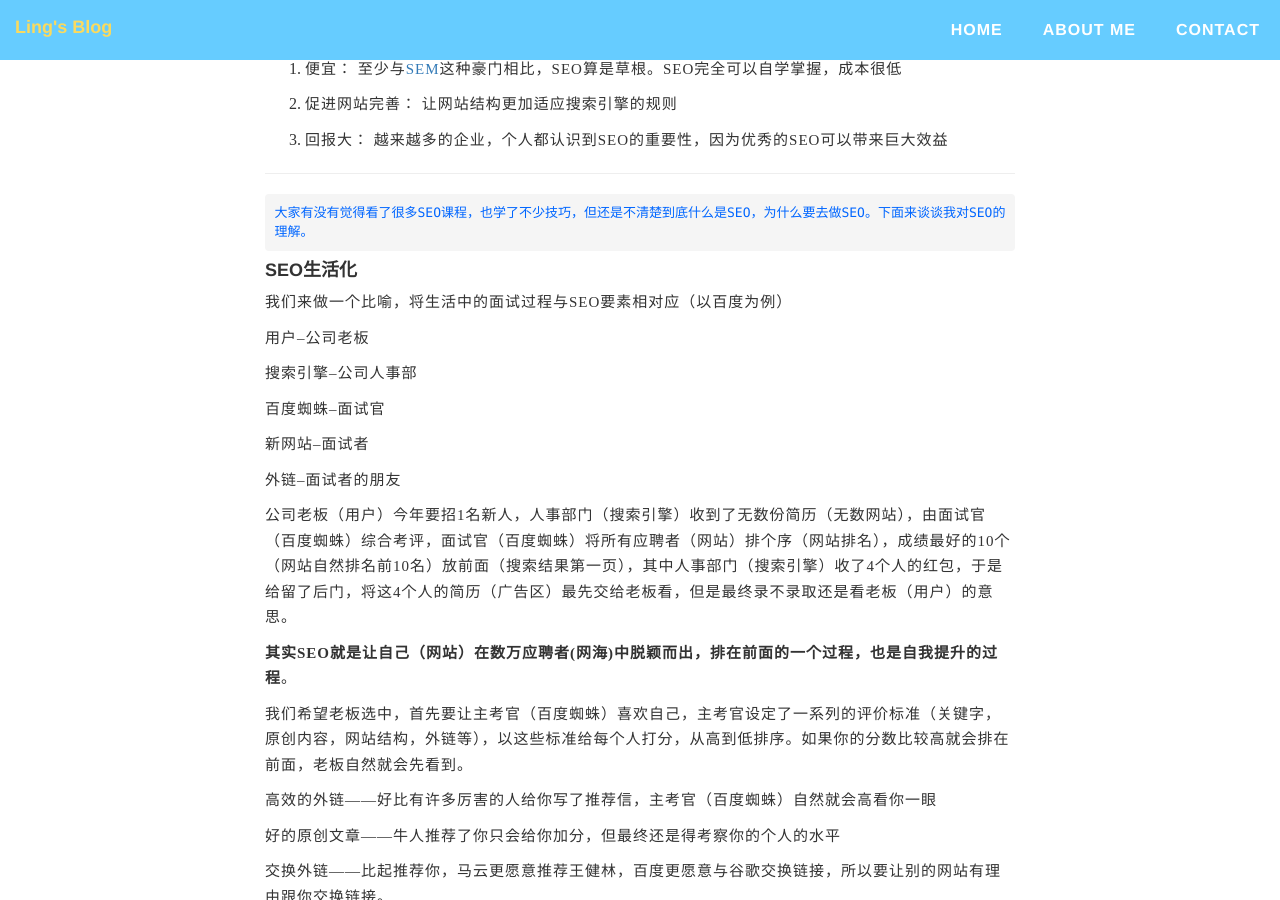
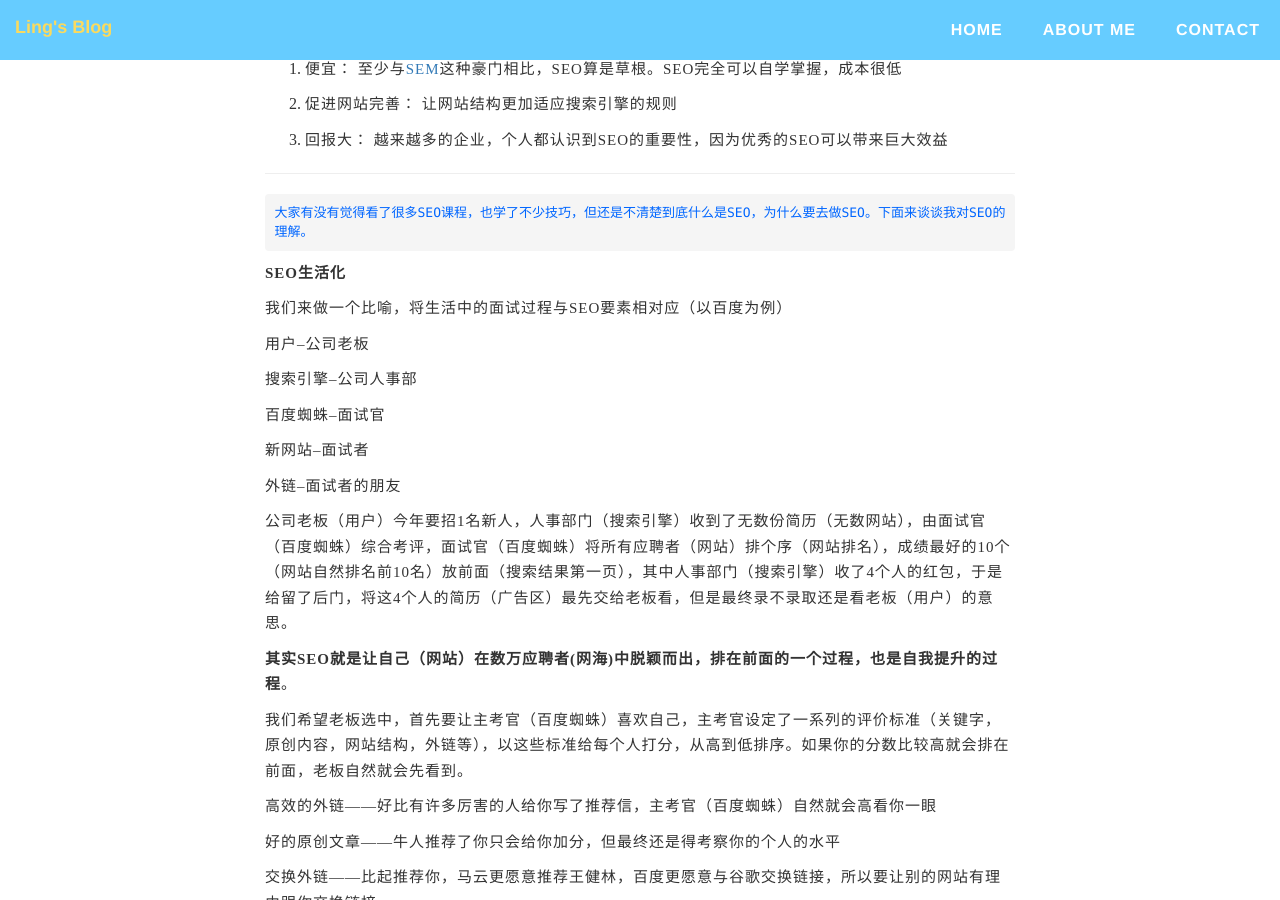
Before and after one commit to LingLinyp/LingLinyp.github.io, a Jekyll site: the page built from _posts/2016-12-16-SEO.md, in a window 1280 px wide and 900 px high, scrolled down 852 px. Built offline with Jekyll 4.4.1, drawn with Linux system fonts in a browser that asks for light colours; comment, search, counter and statistics services are not loaded.

Commit message:
change_title

````diff
--- a/_posts/2016-12-16-SEO.md
+++ b/_posts/2016-12-16-SEO.md
@@ -30,7 +30,7 @@ _注：如果你对SEO有所了解，建议往下看_ <i class="fa fa-smile-o fa
 ```
 大家有没有觉得看了很多SEO课程，也学了不少技巧，但还是不清楚到底什么是SEO，为什么要去做SEO。下面来谈谈我对SEO的理解。
 ```
-#### **SEO生活化**
+**SEO生活化**
 
 我们来做一个比喻，将生活中的面试过程与SEO要素相对应（以百度为例）
 
````
